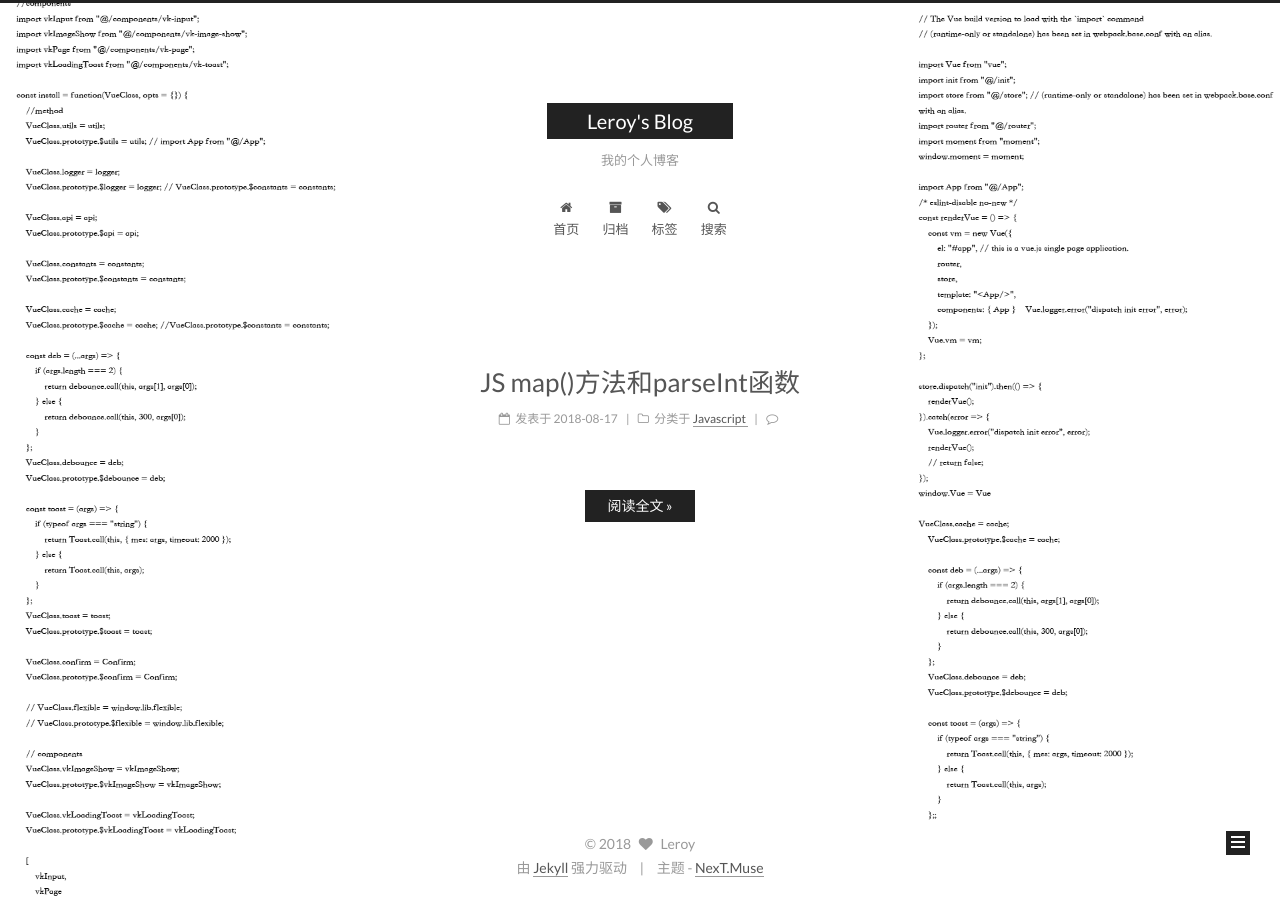
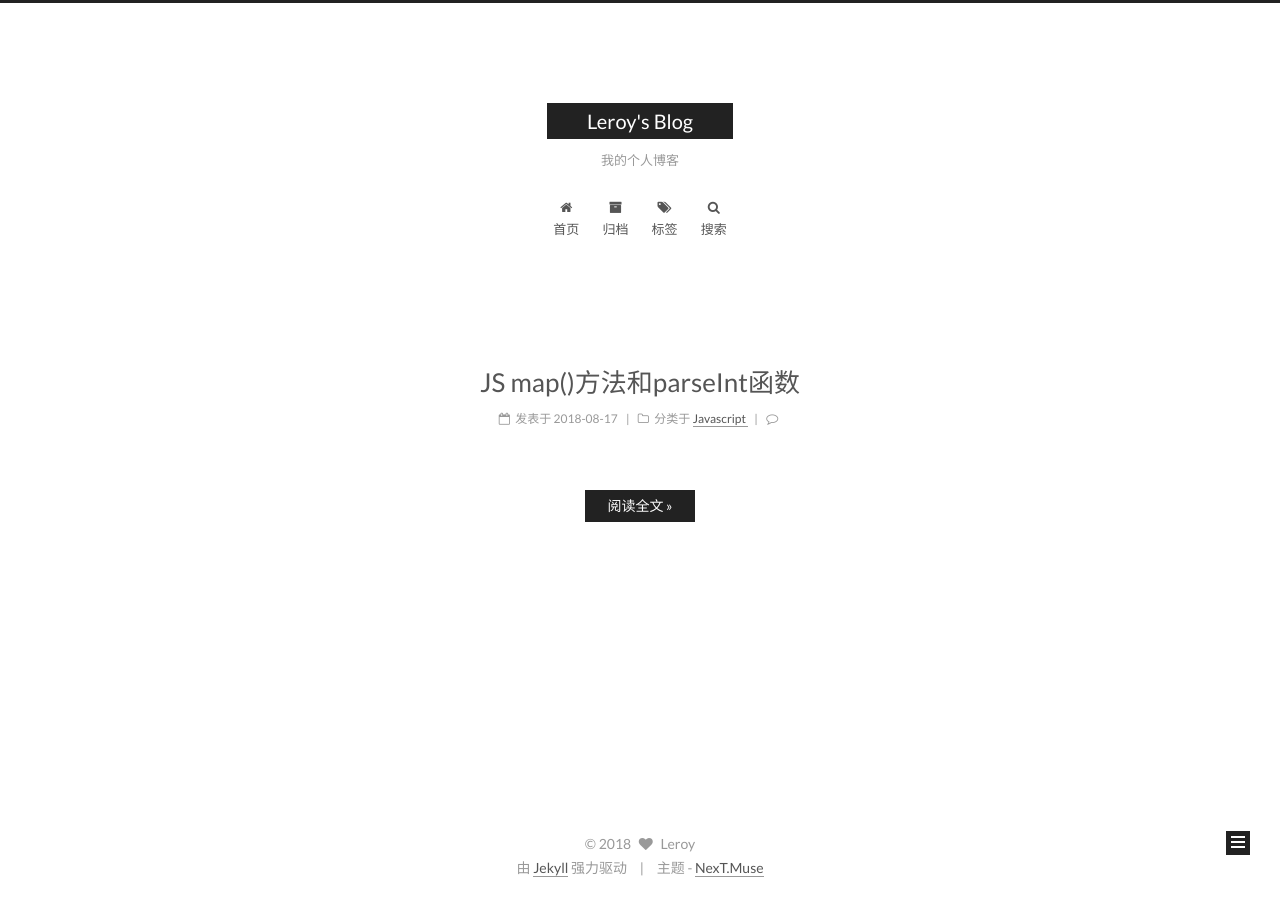
Before and after one commit to yangjanx/yangjanx.github.io, a Jekyll site: the page built from index.html, in a window 1280 px wide. Built offline with Jekyll 4.4.1, drawn with Linux system fonts in a browser that asks for light colours; the list of posts is cut into pages by our own code; comment, search, counter and statistics services are not loaded.

```diff
--- a/_sass/_common/scaffolding/base.scss
+++ b/_sass/_common/scaffolding/base.scss
@@ -10,9 +10,7 @@ body {
   font-size: $font-size-base;
   line-height: $line-height-base;
   color: $text-color;
-  background-color: $body-bg-color;
-  background: url("../../../assets/images/background-code.png");
-  background-size: 100% 100%;
+  background: $body-bg-color;
 
   @include mobile() { padding-right: 0 !important; }
   @include tablet() { padding-right: 0 !important; }
```
Also changed, not shown: _includes/_layout.html (+9 -1 lines).
